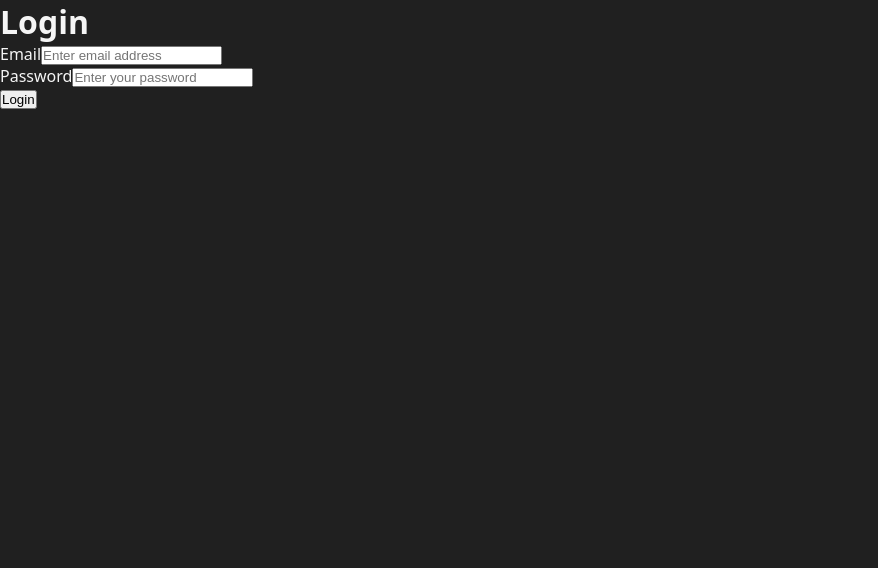
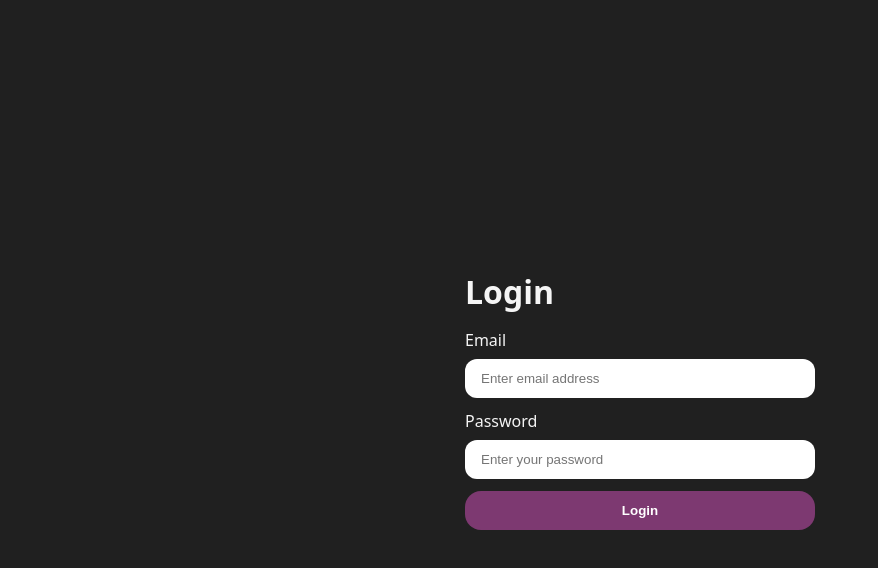
Before and after one commit to Bala-newforthis/Interview_App, a React app in the folder FrontEnd/: page /login in a window 1280 px wide. Shown: the top 568 px of the page, without its empty margins (0-878 px from the left). Built offline with nearby package versions, Linux system fonts and the light colour scheme; the HTML template or start-up script is replaced by a standard one.

Commit message:
created a button style page it is useful for all the images

```diff
--- /dev/null
+++ b/FrontEnd/src/features/auth/auth.form.scss
@@ -0,0 +1,40 @@
+main {
+    min-height: 100vh;
+    width: 100;
+
+    display: flex;
+    justify-content: center;
+    align-items: center;
+
+    .form-container{
+        min-width: 350px;
+
+        display: flex;
+        flex-direction: column;
+        gap: 1rem;
+    }
+
+    form {
+        display: flex;
+        flex-direction: column;
+        gap: 0.75rem;
+    }
+
+
+    .input-group{
+        display: flex;
+        flex-direction: column;
+
+        gap: 0.5rem;
+
+        input {
+            border: none;
+            outline: none;
+            padding-inline: 1rem;
+            padding-block: 0.75rem;
+            border-radius: 0.75rem;
+
+        }
+    }
+
+}
--- a/FrontEnd/src/features/auth/pages/Login.jsx
+++ b/FrontEnd/src/features/auth/pages/Login.jsx
@@ -1,12 +1,19 @@
-import React from "react";
+import React from "react";   // this page is UI
+import "../auth.form.scss"
 
 const Login = () => {
+
+    const handlesubmit = (e) => {
+        e.preventDefault()
+    }
+
+
     return (
         <main>
             <div className="form-container">
                 <h1>Login</h1>
 
-                <form>
+                <form onSubmit={handlesubmit}>
 
                     <div className="input-group">
                         <label htmlFor="email">Email</label>
@@ -17,7 +24,7 @@
                         <input type="password" id="password" name="password" placeholder="Enter your password" />
                     </div>
 
-                    <button className="primary, primary-button">Login</button>
+                    <button className="button primary-button"><b>Login</b></button>
 
                 </form>
             </div>
--- a/FrontEnd/src/features/auth/pages/Register.jsx
+++ b/FrontEnd/src/features/auth/pages/Register.jsx
@@ -2,7 +2,9 @@
 
 const Register = () => {
     return (
-        <div>Register</div>
+        <main>
+
+        </main>
     )
 }
 
--- a/FrontEnd/src/style.scss
+++ b/FrontEnd/src/style.scss
@@ -1,3 +1,6 @@
+@use "./styles/button.scss";
+
+
 * {
     margin: 0%;
     padding: 0%;
--- /dev/null
+++ b/FrontEnd/src/styles/button.scss
@@ -0,0 +1,23 @@
+.button{
+
+
+    border: none;
+    outline: none;
+    padding-inline: 1.5rem;
+    padding-block: 0.75rem;
+    border-radius: 1rem;
+    cursor: pointer;
+
+    transition: all 0.3s ease-in-out;
+
+        &.primary-button {
+
+        background-color: #ab4699aa;
+        color: white;
+
+        &:active {
+            transform: scale(0.98);
+        }
+}
+
+}
```
